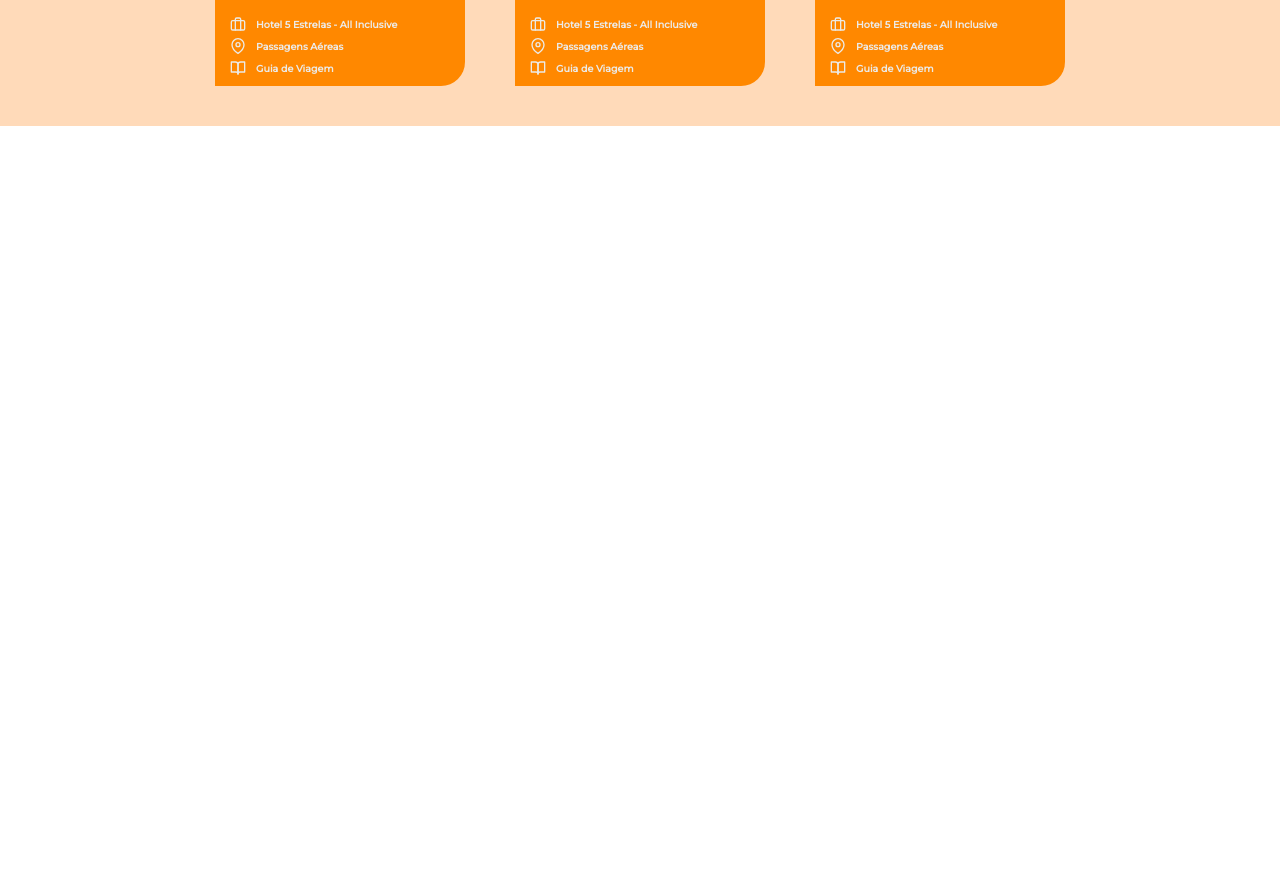
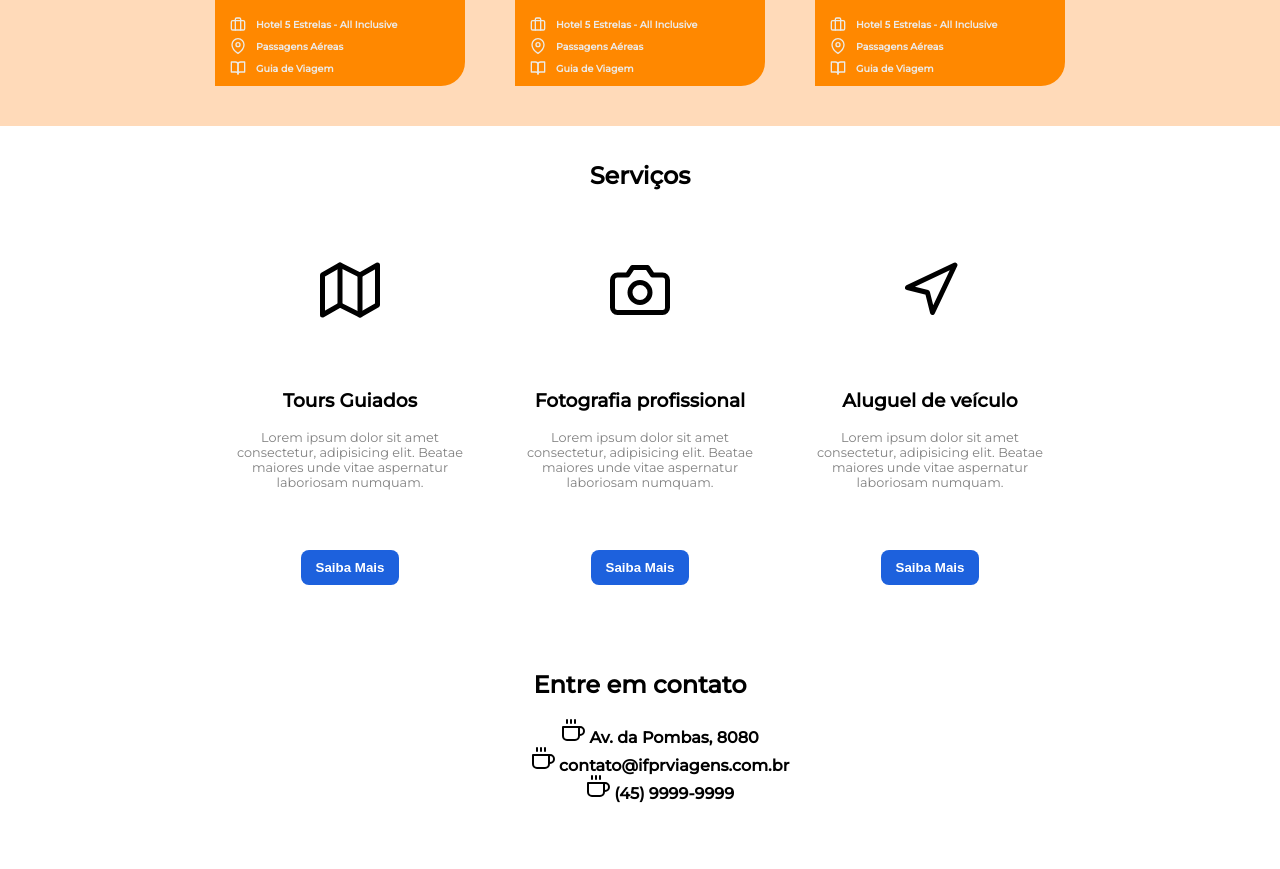
Before and after one commit to thatsmeforgit/siteviagens_webI_2023, a plain HTML site: page index.html in a window 1280 px wide. Shown: the part 1087-1956 px from the top of the page. Before the commit the page ends 1213 px from the top, so only its background shows below. Drawn offline with nearby package versions, Linux system fonts and the light colour scheme.

Commit message:
section servicos e contatos, site finalizado

```diff
--- a/index.html
+++ b/index.html
@@ -112,7 +112,51 @@
         </div>
 
     </section>
+
+    <section id="servicos" class="servicos">
+        <h1 class="servicos-title">Serviços</h1>
+        <div class="servicos-cards">
+            <div class="card">
+                <i data-feather="map"></i>
+                <div class="card-content">
+                    <h3>Tours Guiados</h3>
+                    <p>Lorem ipsum dolor sit amet consectetur, adipisicing elit. Beatae maiores unde vitae aspernatur laboriosam numquam.</p>
+                </div>
+                <button>Saiba Mais</button>
+            </div>
+            <div class="card">
+                <i data-feather="camera"></i>
+                <div class="card-content">
+                    <h3>Fotografia profissional</h3>
+                    <p>Lorem ipsum dolor sit amet consectetur, adipisicing elit. Beatae maiores unde vitae aspernatur laboriosam numquam.</p>
+                </div>
+                <button>Saiba Mais</button>
+            </div>
+            <div class="card">
+                <i data-feather="navigation"></i>
+                <div class="card-content">
+                    <h3>Aluguel de veículo</h3>
+                    <p>Lorem ipsum dolor sit amet consectetur, adipisicing elit. Beatae maiores unde vitae aspernatur laboriosam numquam.</p>
+                </div>
+                <button>Saiba Mais</button>
+            </div>
+        </div>
+    </section>
+
+    <section id="contato" class="contato">
+        <div class="contato-card">
+            <h1>Entre em contato</h1>
+            <ul>
+                <li><i data-feather="coffee"></i> Av. da Pombas, 8080</li>
+                <li><i data-feather="coffee"></i> contato@ifprviagens.com.br</li>
+                <li><i data-feather="coffee"></i> (45) 9999-9999</li>
+            </ul>
+        </div>
+        <div id="map"></div>
+    </section>
+
     <script>
         feather.replace()
     </script>
 </body>
+</html>
--- a/style.css
+++ b/style.css
@@ -154,3 +154,67 @@ header nav ul li {
   color: white;
   font-weight: bold;
 }
+
+.servicos {
+  padding: 15px;
+  color: black;
+  text-align: center;
+}
+
+.servicos .servicos-tittle {
+
+  margin: 35px 0;
+}
+
+.servicos .servicos-cards {
+  margin-top: 25px;
+  display: flex;
+  max-width: 950px;
+  justify-content: center;
+  margin: auto;
+
+
+}
+
+.servicos .card {
+  width: 250px;
+  display: flex;
+  flex-direction: column;
+  justify-content: center;
+  align-items: center;
+  margin: 0 20px;
+  color: black;
+}
+
+.servicos .card svg {
+  width: 60px;
+  height: 60px;
+  margin: 50px;
+}
+
+.servicos .card svg:hover {
+  stroke: #1d61dd;
+  transform: scale(1.1);
+}
+
+.servicos .card h3 {
+  font-weight: bold;
+
+}
+
+.servicos .card p {
+  color: grey;
+  font-size: .8rem;
+  text-align: center;
+}
+
+.servicos .card .card-content {
+  height: 180px;
+  text-align: center;
+}
+
+.contato {
+  padding: 50px;
+  color: black;
+  text-align: center;
+}
```
